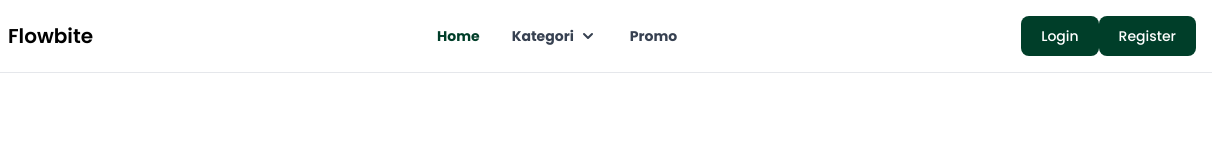
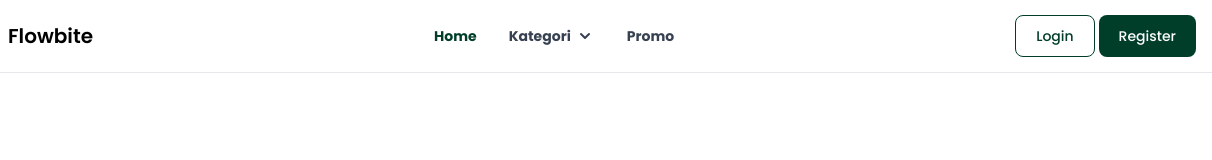
Before and after one commit to ahmadrzq/shoe-store-with-tailwind, a website: page src/index.html in a window 1280 px wide. Shown: the full height of the page, 68-1280 px from the left. Drawn offline with nearby package versions, Linux system fonts and the light colour scheme; files that its build step writes are made by us from their sources.

Commit message:
Editing button login

```diff
--- a/src/index.html
+++ b/src/index.html
@@ -29,7 +29,7 @@
         <div class="flex md:order-2">
           <button
             type="button"
-            class="text-white bg-primary1 hover:bg-green-900 focus:ring-4 focus:outline-none focus:ring-green-400 font-medium rounded-lg text-sm px-5 py-2.5 text-center mr-3 md:mr-0 dark:bg-green-700 dark:hover:bg-primary1 dark:focus:ring-green-900"
+            class="text-primary1 border border-primary1 focus:ring-4 focus:outline-none focus:ring-green-400 font-medium rounded-lg text-sm px-5 py-2.5 text-center mr-1 dark:bg-green-700 dark:hover:bg-primary1 dark:focus:ring-green-900"
           >
             Login
           </button>
```
